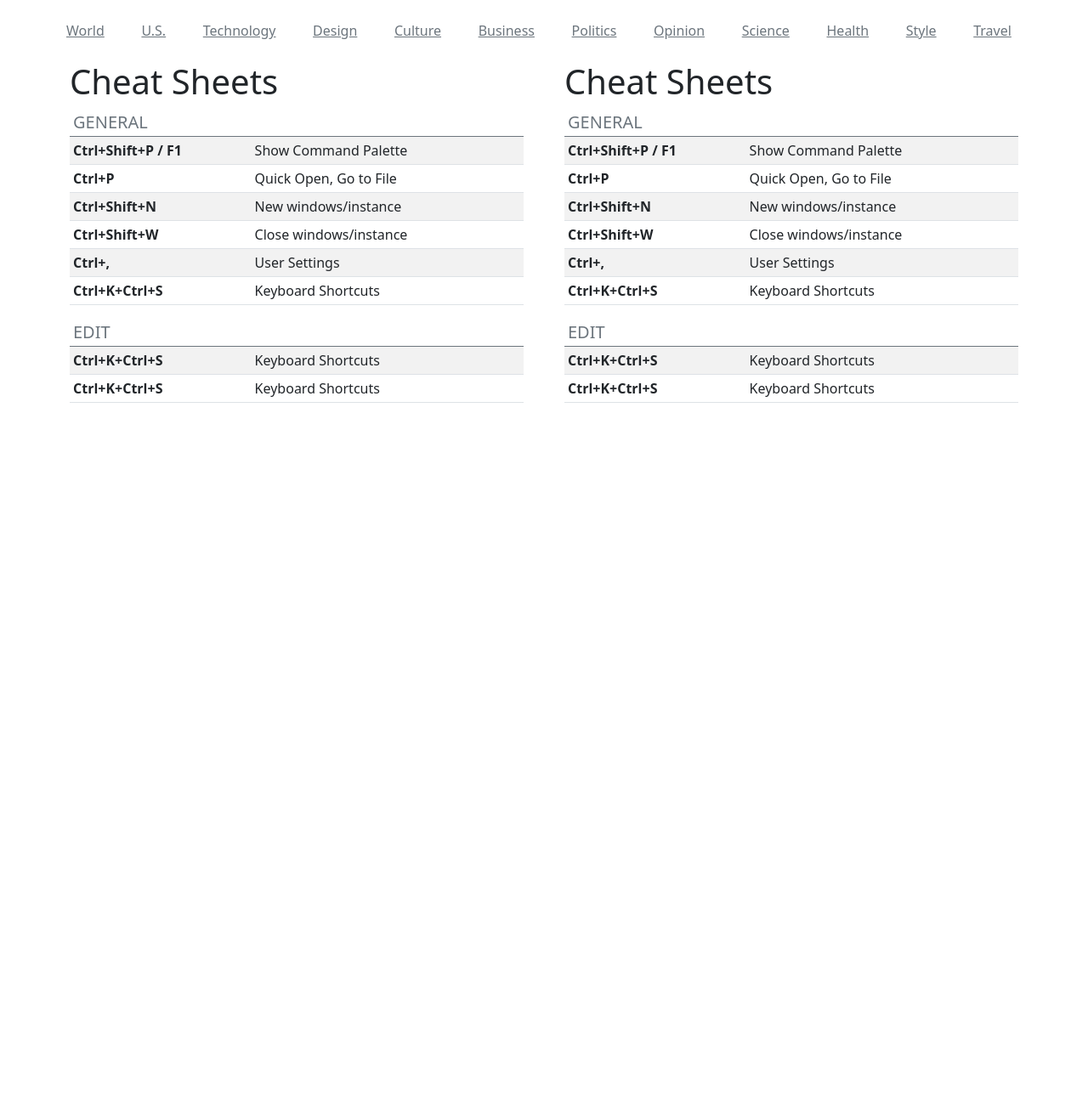
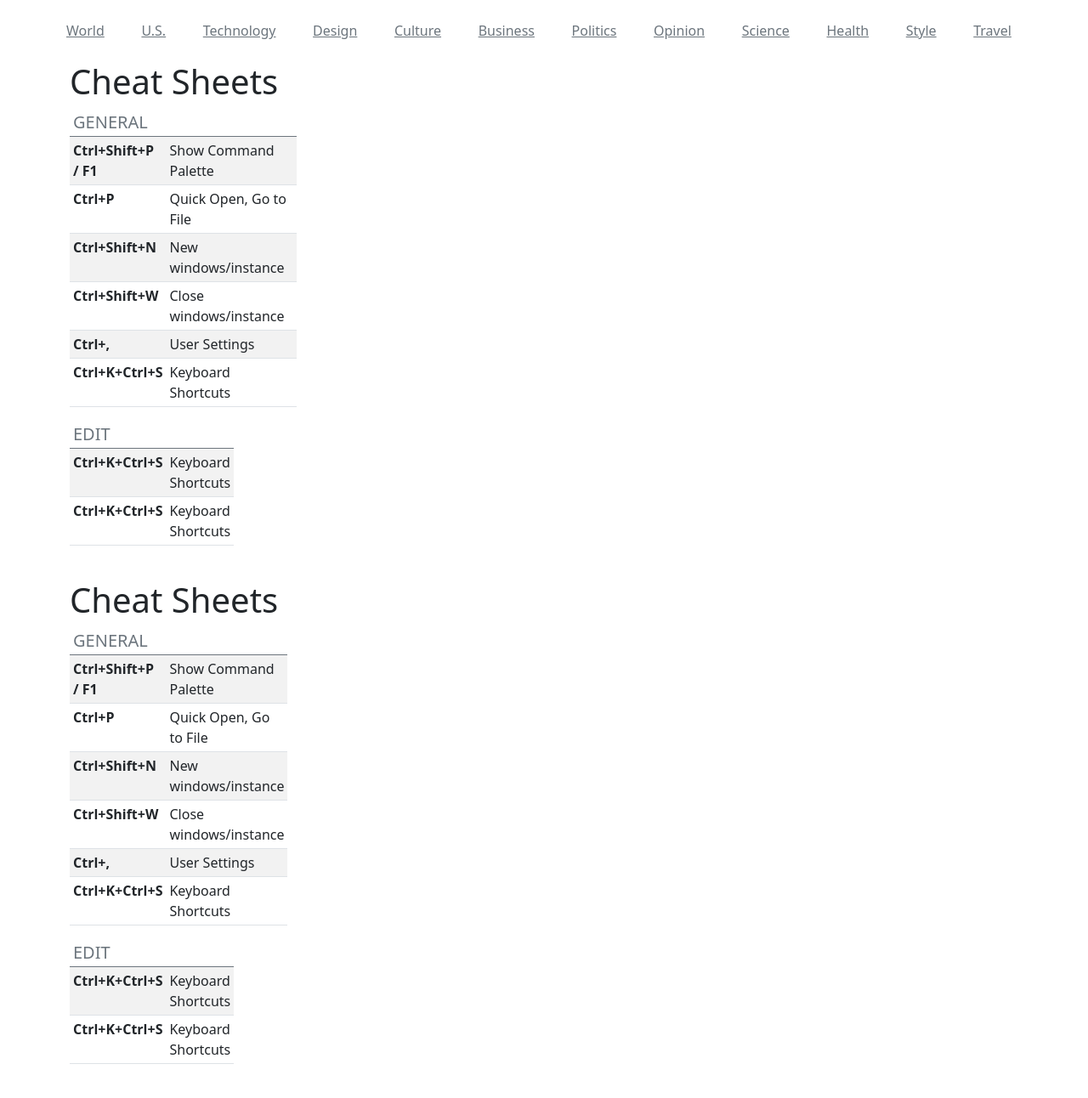
Before and after one commit to ConradoAlmeida/cheatsheets, a Jekyll site: the page built from index.html, in a window 1280 px wide. Shown: the whole page at 85% size. Built offline with Jekyll 4.4.1, drawn with Linux system fonts in a browser that asks for light colours; before the commit the page ends 900 px from its top, so only the background shows below that.

Commit message:
Update index.html

```diff
--- a/index.html
+++ b/index.html
@@ -10,6 +10,10 @@ layout: default
 
 
 {% for cat in net %}
+    <div class="col-md-6">
+      <article class="blog-post">
+
+
 
 <table class="table table-striped table-sm">
        <thead>
@@ -41,7 +45,7 @@ layout: default
 
 
 {% endfor %}
-
+  </div>
 <br>
 
 
```
